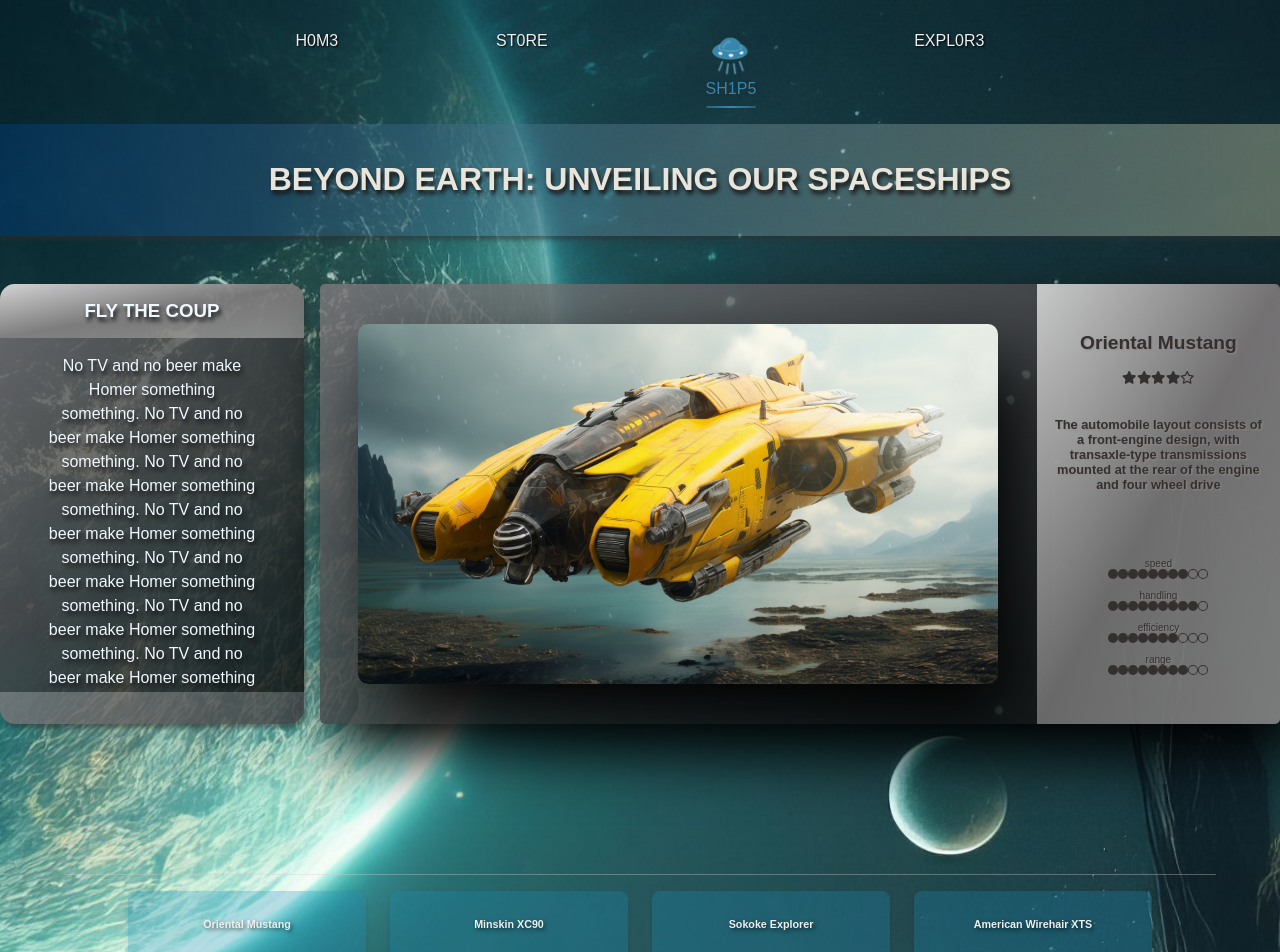
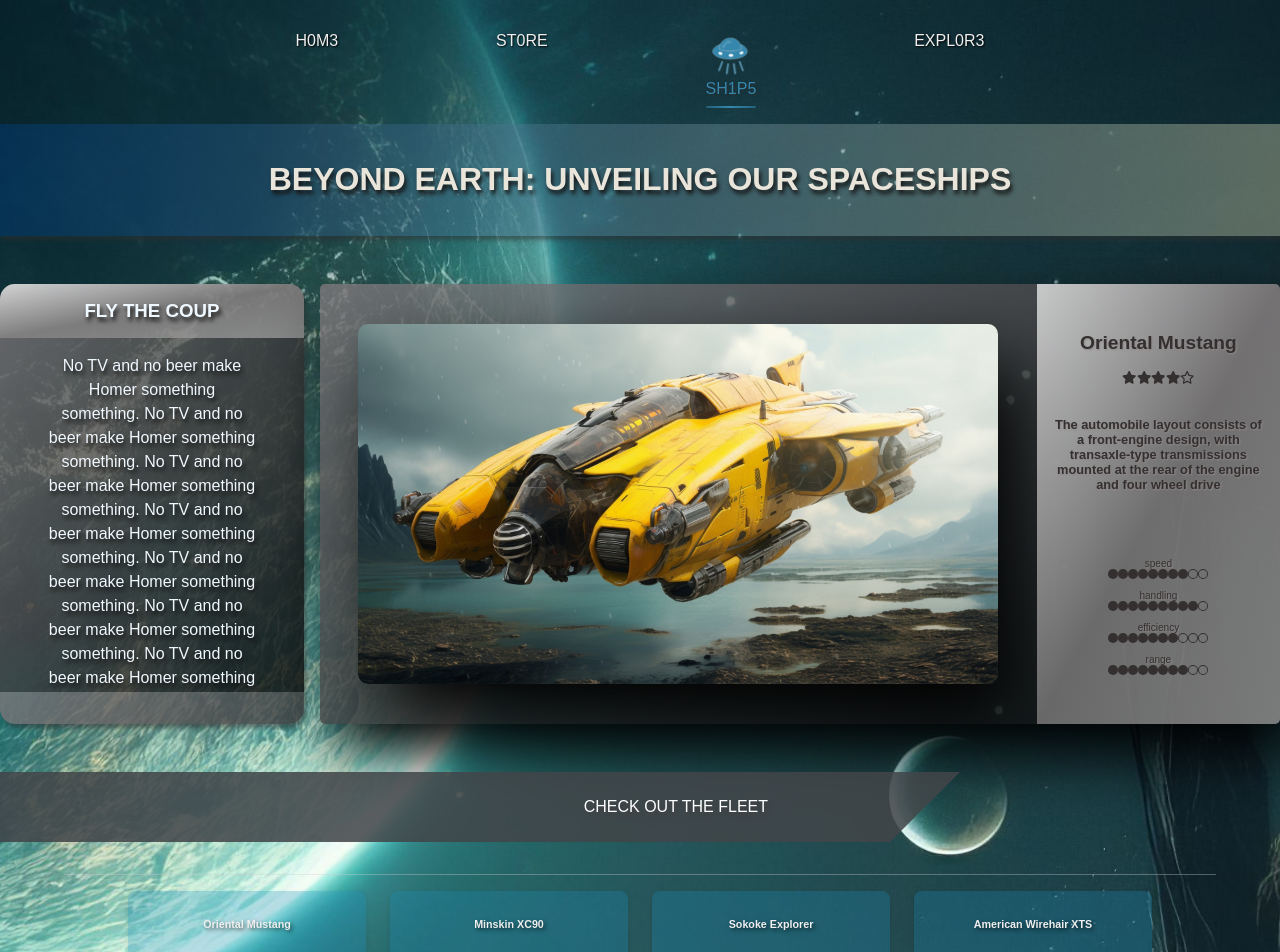
Before and after one commit to thegroosalugg/Andromeda, a React (Vite) app: page /ships in a window 1280 px wide. Shown: the top 952 px of the page. Built offline with nearby package versions, Linux system fonts and the light colour scheme; a web font is replaced by a local one.

Commit message:
replaced usescroll with while in view on first banner

```diff
--- a/src/components/banner/Banner.tsx
+++ b/src/components/banner/Banner.tsx
@@ -1,41 +1,24 @@
-import { useScroll, useTransform } from 'framer-motion';
-import MotionDiv from '../UI/MotionDiv';
+import { motion } from 'framer-motion';
 import css from './Banner.module.css';
-import rangeArray from '../../util/rangeArray';
 
 const Banner: React.FC = () => {
-  const { scrollY } = useScroll();
-  const screenWidth = window.innerWidth;
-  let bannerRange = rangeArray(5, 300, 50) // 5 length. 300 initial value. +50 increment per element in length.
-  let textRange = rangeArray(4, 450, 50)
-
-  // increase scroll range if content is wrapped
-  if (screenWidth <= 1180) {
-    bannerRange = rangeArray(5, 950, 50)
-    textRange = rangeArray(4, 1050, 50)
-  }
-
-  const xBanner = useTransform(
-    scrollY,
-    [...bannerRange],
-    ['-100vw', '-75vw', '-50vw', '-25vw', 0]
-  );
-  const yText = useTransform(
-    scrollY,
-    [...textRange],
-    ['-100%', '-50%', '-25%', '0%']
-  );
-  const yOpacity = useTransform(scrollY, [...textRange], [0, 0, 0.7, 1]);
-
   return (
-    <MotionDiv className={css.banner} style={{ x: xBanner }}>
-      <MotionDiv
-        element='span'
-        style={{ opacity: yOpacity, translateY: yText }}
+    <motion.div
+      className={css.banner}
+      initial={{ x: '-100%' }}
+      whileInView={{ x: 0 }}
+      transition={{ type: 'easeIn', duration: 1 }}
+      viewport={{ once: true }}
+    >
+      <motion.span
+        initial={{ y: '-100%', opacity: 0 }}
+        whileInView={{ y: 0, opacity: 1 }}
+        transition={{ type: 'easeIn', duration: 1, delay: 0.5 }}
+        viewport={{ once: true }}
       >
         CHECK OUT THE FLEET
-      </MotionDiv>
-    </MotionDiv>
+      </motion.span>
+    </motion.div>
   );
 };
 
--- a/src/components/spaceships/list/SpaceShipsList.module.css
+++ b/src/components/spaceships/list/SpaceShipsList.module.css
@@ -8,7 +8,7 @@
   align-items: center;
   grid-template-columns: repeat(auto-fit, minmax(200px, 1fr));
   overflow-y: auto;
-  height: 100vh;
+  max-height: 100vh;
   text-shadow: 2px 2px 4px rgba(0, 0, 0, 0.6);
   border-top: 1px solid hsla(0, 0%, 80%, 0.36);
   border-bottom: 1px solid hsla(0, 0%, 80%, 0.36);
```
